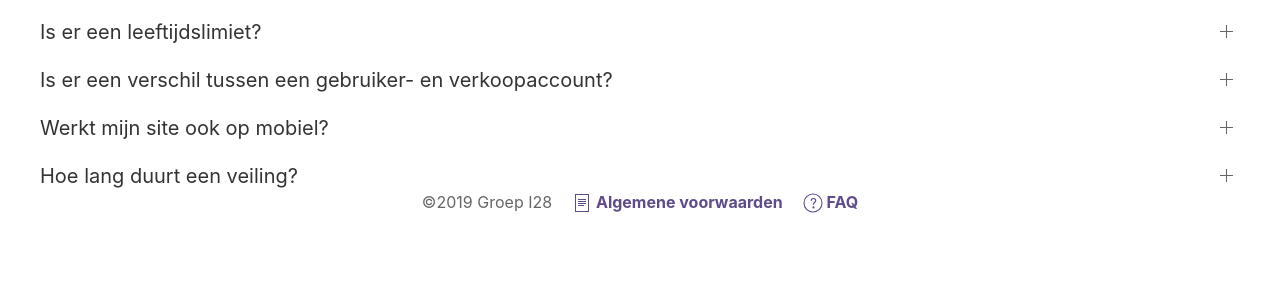
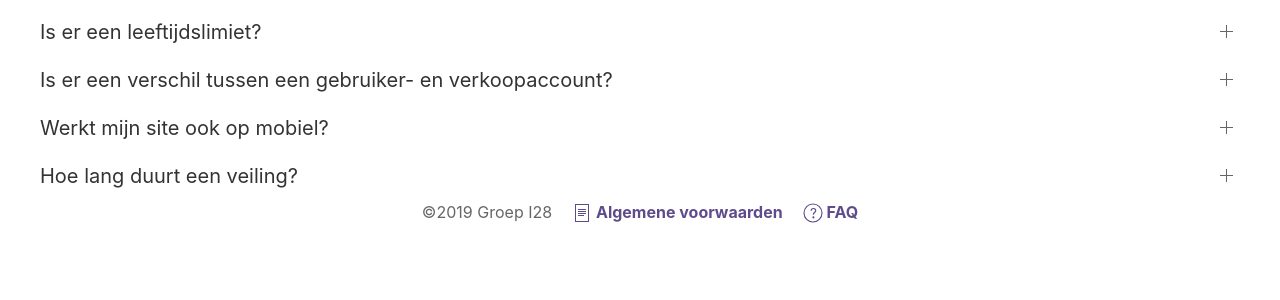
Before and after one commit to han-i28/I-Project, a PHP site: template view/faq.php in a window 1280 px wide. Shown: the part 327-627 px from the top of the page. Run offline with PHP 8.4, Linux system fonts and the light colour scheme; the template is opened without the code that fills it, so the values that code supplies are empty; some libraries are stand-ins or nearby versions.

Commit message:
change footer margins

```diff
--- a/assets/css/style.css
+++ b/assets/css/style.css
@@ -49,6 +49,11 @@ a {
     font-weight: bold;
 }
 
+footer{
+    margin-top: 10px;
+    bottom: 0px;
+}
+
 .uk-form-controls h5{
     padding: 0px;
     margin: 0px;
--- a/view/includes/footer.inc.php
+++ b/view/includes/footer.inc.php
@@ -1,13 +1,13 @@
-<div class="uk-container uk-flex uk-flex-center uk-visible@s" id="footer">
+<footer class="uk-container uk-flex uk-flex-center uk-visible@s" id="footer">
     <p>&copy;2019 Groep I28
     <div class="uk-text-middle"><a href="<?php echo SITEURL . "algemenevoorwaarden" ?>" class="uk-margin-left"><span class="uk-icon" uk-icon ="file-text"></span> Algemene voorwaarden</a></div>
     <div class="uk-text-right"><a href="<?php echo SITEURL . "faq" ?>" class="uk-margin-left"><span class="uk-icon" uk-icon ="question"></span> FAQ</a></div>
     </p>
-</div>
+</footer>
 
-<div class="uk-container uk-flex uk-flex-center uk-flex-column uk-hidden@s uk-text-center" id="footer">
+<footer class="uk-container uk-flex uk-flex-center uk-flex-column uk-hidden@s uk-text-center" id="footer">
     <p class="uk-margin-top">&copy;2019 Groep I28
     <div ><a href="<?php echo SITEURL . "algemenevoorwaarden" ?>"><span class="uk-icon" uk-icon ="file-text"></span> Algemene voorwaarden</a></div>
     <div ><a href="<?php echo SITEURL . "faq" ?>"><span class="uk-icon" uk-icon ="question"></span> FAQ</a></div>
     </p>
-</div>
+</footer>
```
